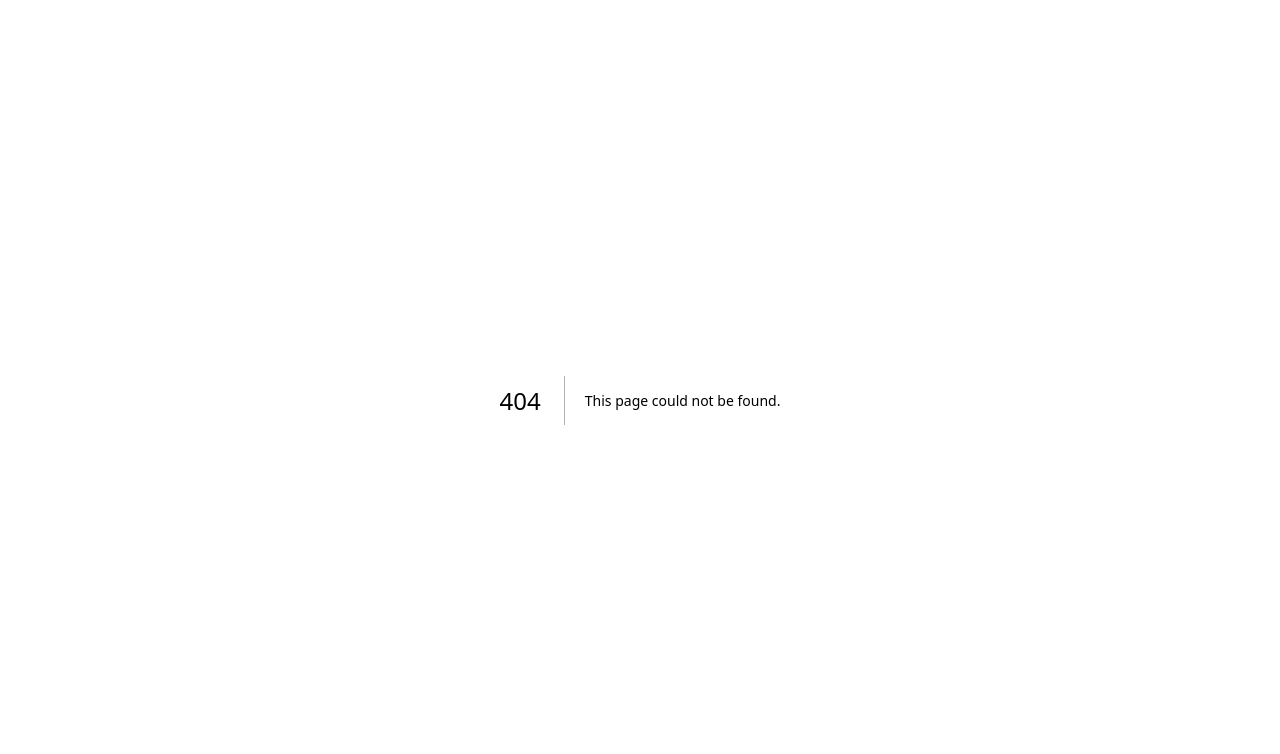
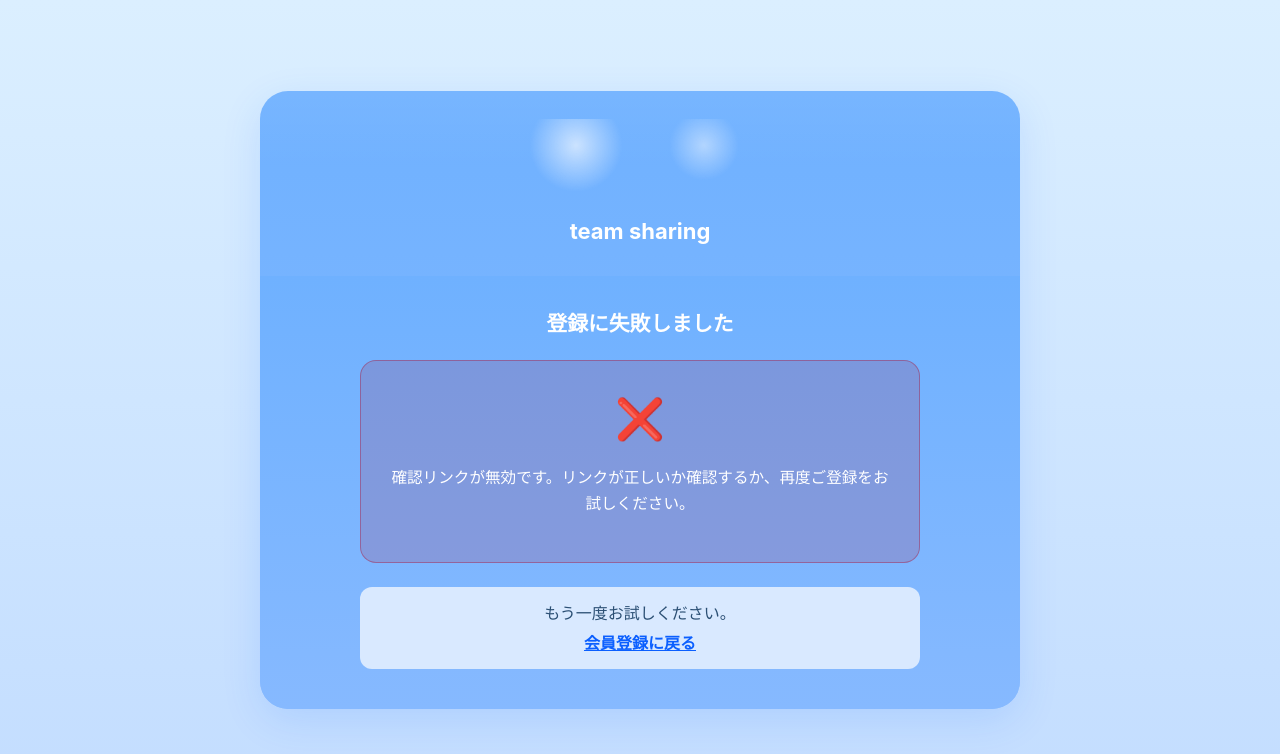
Before and after one commit to Ginga1Sys/NaviAI-Front, a Next.js app: page /register/failed in a window 1280 px wide. Before the commit this address had no page. Shown: the top 754 px of the page. Built offline with nearby package versions, Linux system fonts and the light colour scheme.

Commit message:
ダッシュボード画面、ユーザー登録、修正

```diff
--- /dev/null
+++ b/app/register/failed/page.tsx
@@ -0,0 +1,68 @@
+"use client"
+
+import React from "react"
+import Link from "next/link"
+import { useSearchParams } from "next/navigation"
+import { Suspense } from "react"
+import styles from "../../pages/login/login.module.css"
+import pageStyles from "../status.module.css"
+
+function RegisterFailedContent() {
+  const searchParams = useSearchParams()
+  const reason = searchParams.get("reason")
+
+  const reasonMessage =
+    reason === "expired"
+      ? "確認リンクの有効期限が切れています。再度ご登録いただき、メール内のリンクを早めにクリックしてください。"
+      : "確認リンクが無効です。リンクが正しいか確認するか、再度ご登録をお試しください。"
+
+  return (
+    <div className={styles.container}>
+      <div className={styles.centerCard}>
+        <div className={styles.cardTop}>
+          <div className={styles.headerIllustration} aria-hidden="true" />
+          <div className={styles.cardTitle}>team sharing</div>
+        </div>
+
+        <div className={styles.cardBody}>
+          <h1 className={styles.pageHeading}>登録に失敗しました</h1>
+
+          <div className={`${pageStyles.statusCard} ${pageStyles.statusCardError}`}>
+            <div className={pageStyles.icon} aria-hidden="true">❌</div>
+            <p className={pageStyles.message}>{reasonMessage}</p>
+          </div>
+
+          <div className={styles.helpBox}>
+            <div>もう一度お試しください。</div>
+            <div className={styles.helpSub}>
+              <Link href="/register" className={styles.helpLink}>
+                会員登録に戻る
+              </Link>
+            </div>
+          </div>
+        </div>
+      </div>
+    </div>
+  )
+}
+
+export default function RegisterFailedPage() {
+  return (
+    <Suspense
+      fallback={
+        <div
+          style={{
+            minHeight: "100vh",
+            display: "flex",
+            alignItems: "center",
+            justifyContent: "center",
+          }}
+        >
+          読み込み中…
+        </div>
+      }
+    >
+      <RegisterFailedContent />
+    </Suspense>
+  )
+}
--- /dev/null
+++ b/app/register/status.module.css
@@ -0,0 +1,52 @@
+/* register/status.module.css - 登録ステータス画面（mail-sent / complete / failed）共通スタイル */
+
+.statusCard {
+  width: 100%;
+  max-width: 560px;
+  margin: 0 auto 24px auto;
+  background: rgba(255, 255, 255, 0.18);
+  border: 1px solid rgba(255, 255, 255, 0.4);
+  border-radius: 16px;
+  padding: 28px 24px;
+  text-align: center;
+  color: #ffffff;
+}
+
+.statusCardError {
+  background: rgba(176, 0, 32, 0.15);
+  border-color: rgba(176, 0, 32, 0.35);
+}
+
+.icon {
+  font-size: 2.5rem;
+  margin-bottom: 16px;
+}
+
+.message {
+  font-size: 0.975rem;
+  line-height: 1.7;
+  margin: 0 0 16px 0;
+  color: #ffffff;
+}
+
+.hint {
+  background: rgba(255, 255, 255, 0.15);
+  border-radius: 10px;
+  padding: 12px 16px;
+  text-align: left;
+  font-size: 0.875rem;
+  color: #e8f2ff;
+  margin-top: 8px;
+}
+
+.hint strong {
+  display: block;
+  margin-bottom: 6px;
+  color: #ffffff;
+}
+
+.hintList {
+  margin: 0;
+  padding-left: 20px;
+  line-height: 1.8;
+}
```
Also changed, not shown: app/login/page.tsx (+7 -1 lines), app/register/complete/page.tsx (added, +39 -0 lines), app/register/mail-sent/page.tsx (added, +48 -0 lines).
